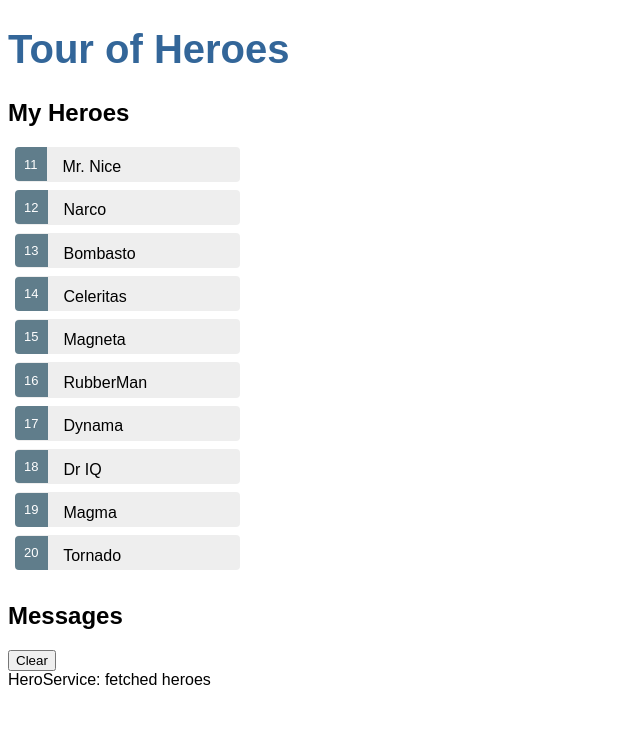
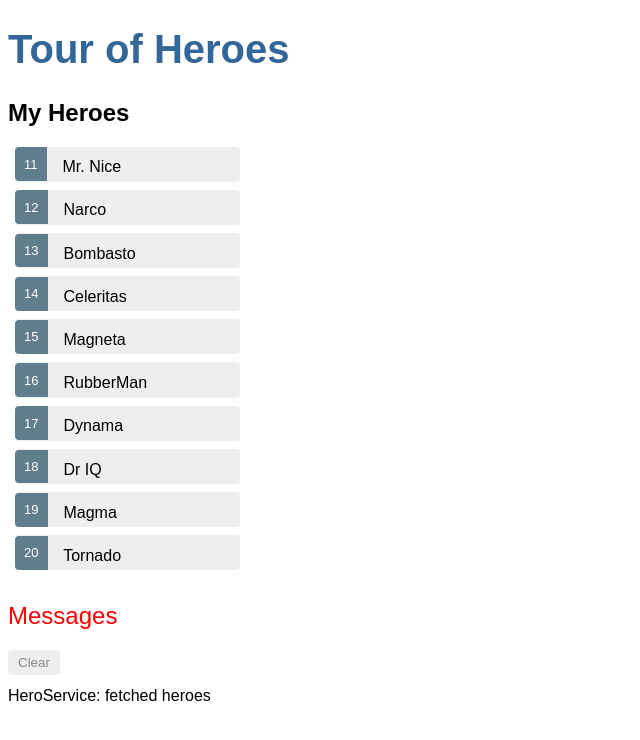
Before and after one commit to kasaharu/tour-of-heroes-2018, an Angular app: page / in a window 1280 px wide. Shown: the top 740 px of the page, without its empty margins (0-640 px from the left). Built offline with nearby package versions, Linux system fonts and the light colour scheme.

Commit message:
[Issue#40] MessagesComponent のスタイル追加(チュートリアルからのコピー)

```diff
--- a/src/app/components/messages/messages.component.scss
+++ b/src/app/components/messages/messages.component.scss
@@ -1 +1,35 @@
-/* Only comments */
+/* MessagesComponent's private CSS styles */
+h2 {
+  color: red;
+  font-family: Arial, Helvetica, sans-serif;
+  font-weight: lighter;
+}
+body {
+  margin: 2em;
+}
+body, input[text], button {
+  color: crimson;
+  font-family: Cambria, Georgia;
+}
+
+button.clear {
+  font-family: Arial;
+  background-color: #eee;
+  border: none;
+  padding: 5px 10px;
+  border-radius: 4px;
+  cursor: pointer;
+  cursor: hand;
+}
+button:hover {
+  background-color: #cfd8dc;
+}
+button:disabled {
+  background-color: #eee;
+  color: #aaa;
+  cursor: auto;
+}
+button.clear {
+  color: #888;
+  margin-bottom: 12px;
+}
```
